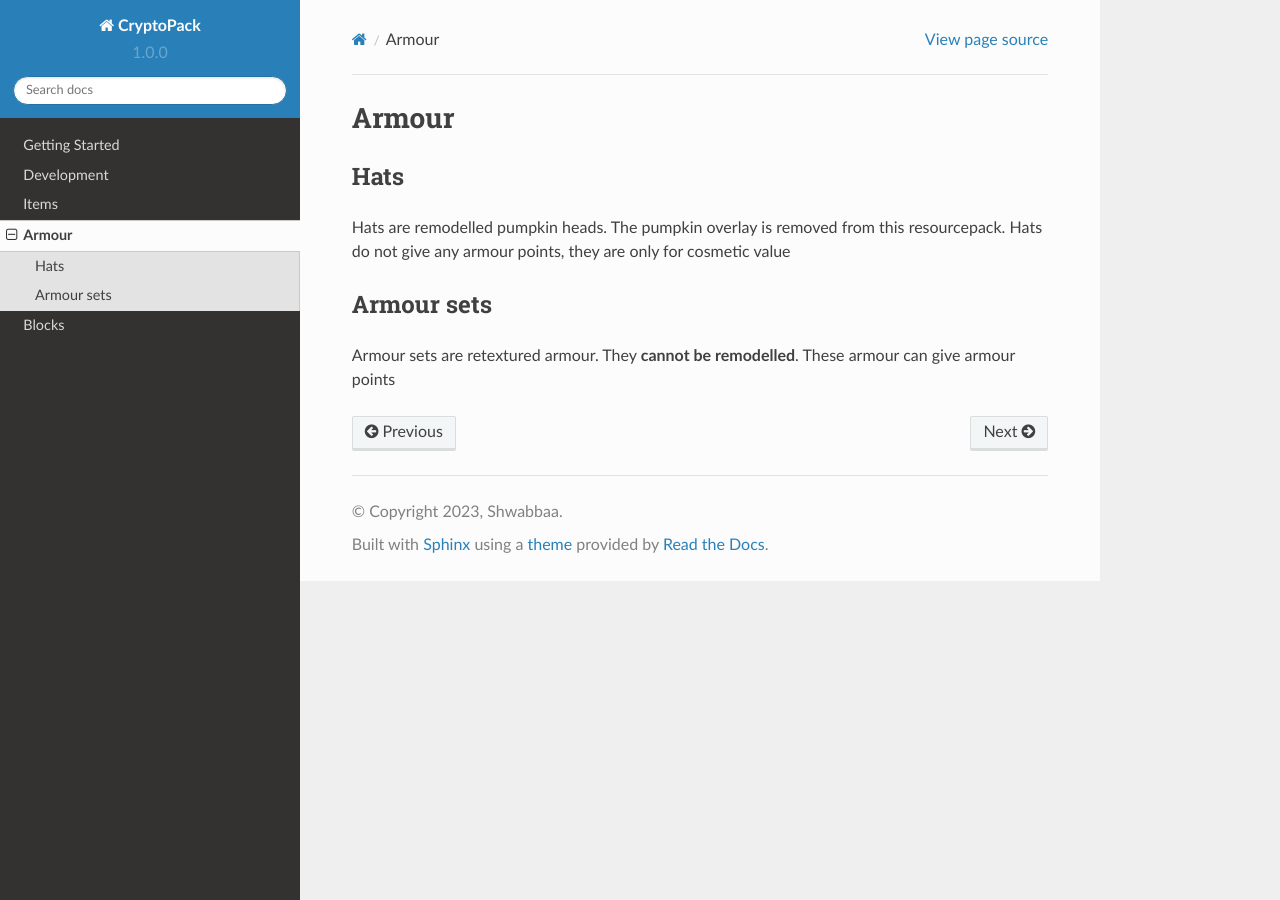
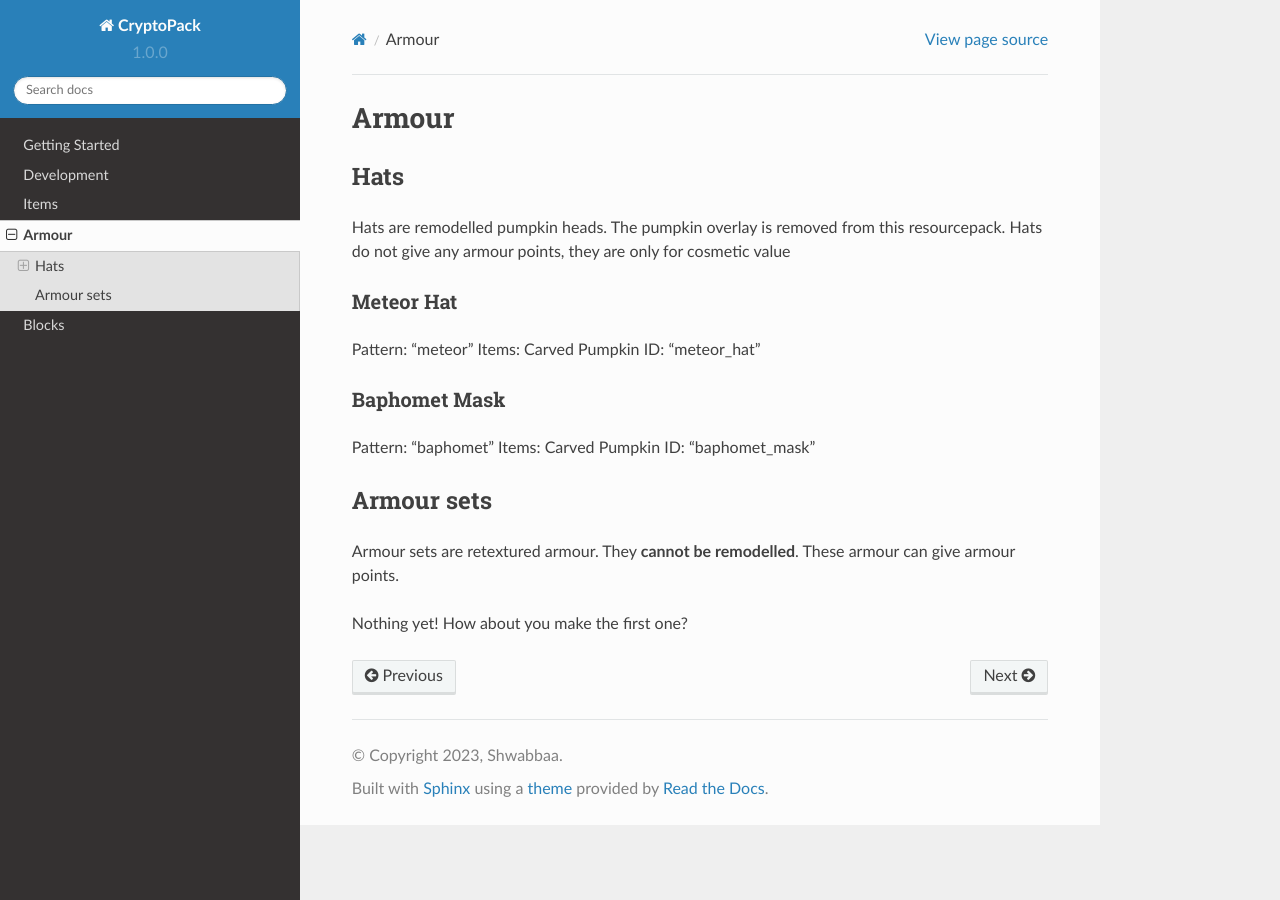
Before and after one commit to Shwabbaa/cryptopack-docs, a Sphinx documentation site: the page built from docs/source/armor.rst, in a window 1280 px wide. Built offline with Sphinx 7.4.7 and the Read the Docs theme 2.0.0, drawn with Linux system fonts in a browser that asks for light colours; pages that are not in the unit, such as notebooks, are missing from menus.

Commit message:
Update armor.rst

```diff
--- a/docs/source/armor.rst
+++ b/docs/source/armor.rst
@@ -1,13 +1,27 @@
 Armour
-===============
+***************
 
 Hats
-----------
+==========
 
 Hats are remodelled pumpkin heads. The pumpkin overlay is removed from this resourcepack.
 Hats do not give any armour points, they are only for cosmetic value
 
+Meteor Hat
+----------
+Pattern: "meteor"
+Items: Carved Pumpkin
+ID: "meteor_hat"
+
+Baphomet Mask
+----------
+Pattern: "baphomet"
+Items: Carved Pumpkin
+ID: "baphomet_mask"
+
 Armour sets
-----------
+==========
 
-Armour sets are retextured armour. They **cannot be remodelled**. These armour can give armour points
+Armour sets are retextured armour. They **cannot be remodelled**. These armour can give armour points.
+
+Nothing yet! How about you make the first one?
```
